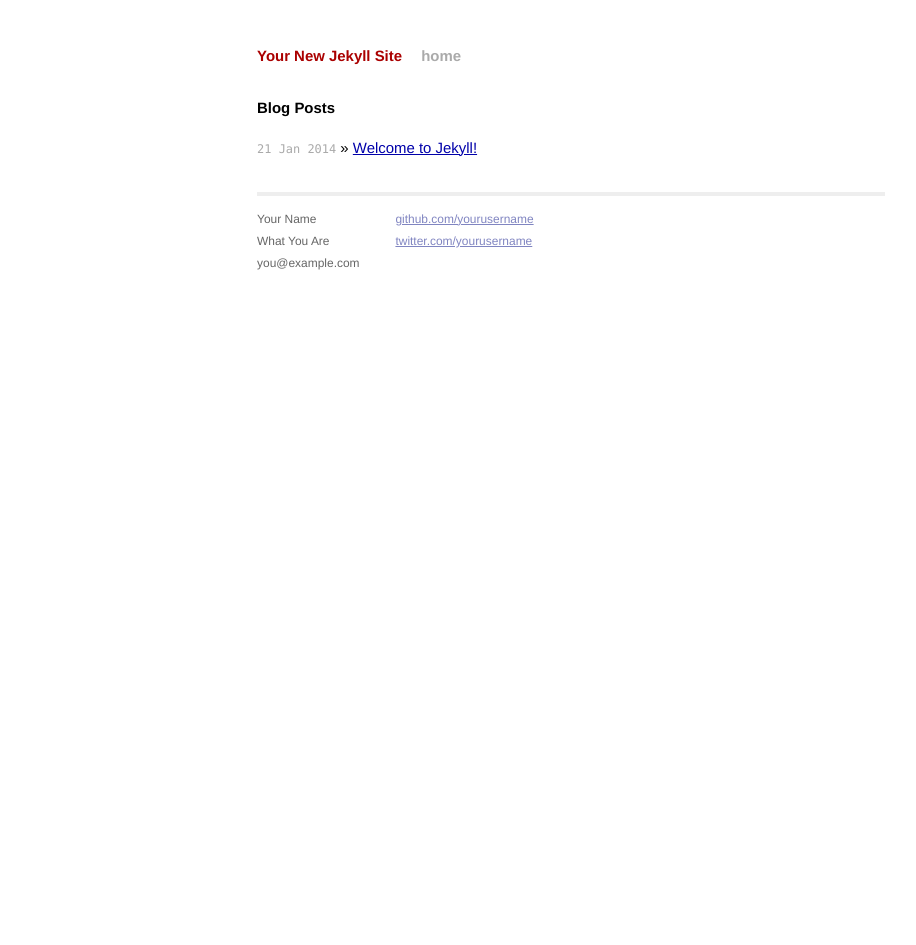
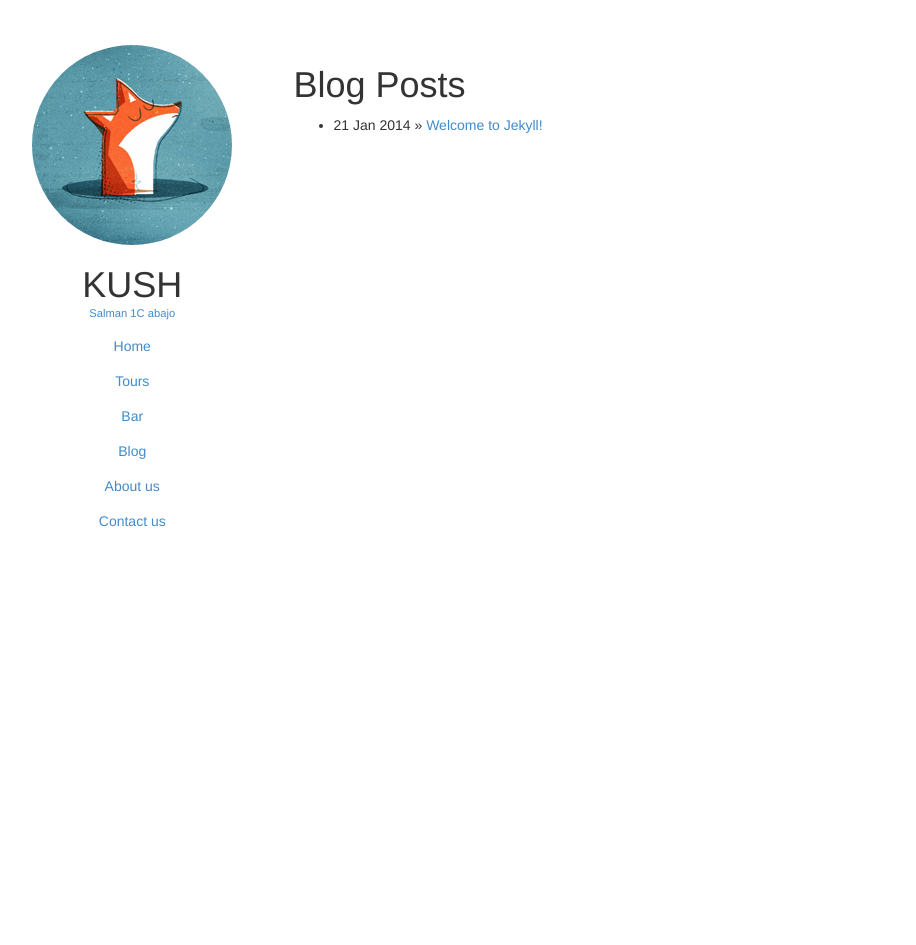
Before and after one commit to ilkush/ilkush.github.io, a Jekyll site: the page built from index.html, in a window 1280 px wide. Shown: the whole page, without its empty margins (69-985 px from the left). Built offline with Jekyll 4.4.1, drawn with Linux system fonts in a browser that asks for light colours; Markdown is read by kramdown in place of the engine named in the settings; after the commit the page ends 900 px from its top, so only the background shows below that.

Commit message:
Define default sidebar and created sidebar

```diff
--- /dev/null
+++ b/_includes/sidebar.html
@@ -0,0 +1,15 @@
+<figure>
+	<img src="/assets/logo.png" alt="kush" class="img-circle">
+	<h1 id="brand">KUSH</h1>
+	<figcaption><a href="/contact">Salman 1C abajo</a></figcaption>
+</figure>
+<nav>
+	<ul>
+		<li><a href="/">Home</a></li>
+		<li><a href="/tours">Tours</a></li>
+		<li><a href="/bar">Bar</a></li>
+		<li><a href="/blog">Blog</a></li>
+		<li><a href="/about">About us</a></li>
+		<li><a href="/contact">Contact us</a></li>
+	</ul>
+</nav>
--- a/_layouts/default.html
+++ b/_layouts/default.html
@@ -5,40 +5,19 @@
         <meta http-equiv="X-UA-Compatible" content="IE=edge,chrome=1">
         <title>{{ page.title }}</title>
         <meta name="viewport" content="width=device-width">
-
-        <!-- syntax highlighting CSS -->
-        <link rel="stylesheet" href="/css/syntax.css">
-
-        <!-- Custom CSS -->
+        <link rel="stylesheet" href="/css/bootstrap.min.css">
         <link rel="stylesheet" href="/css/main.css">
-
     </head>
     <body>
-
-        <div class="site">
-          <div class="header">
-            <h1 class="title"><a href="/">{{ site.name }}</a></h1>
-            <a class="extra" href="/">home</a>
+      <div class="container main">
+        <div class="row">
+          <div class="col-md-3">
+            {% include sidebar.html %}
           </div>
-
-          {{ content }}
-
-          <div class="footer">
-            <div class="contact">
-              <p>
-                Your Name<br />
-                What You Are<br />
-                you@example.com
-              </p>
-            </div>
-            <div class="contact">
-              <p>
-                <a href="https://github.com/yourusername">github.com/yourusername</a><br />
-                <a href="https://twitter.com/yourusername">twitter.com/yourusername</a><br />
-              </p>
-            </div>
+          <div class="col-md-9">
+            {{ content }}
           </div>
         </div>
-
+      </div>
     </body>
 </html>
--- a/css/main.css
+++ b/css/main.css
@@ -1,160 +1,35 @@
-/*****************************************************************************/
-/*
-/* Common
-/*
-/*****************************************************************************/
+/*===sidebar===*/
+figure {
+  text-align: center;
+}
 
-/* Global Reset */
-* {
+#brand {
+  text-align: center;
+  padding-bottom: 0;
+  margin-bottom: 0;
+}
+
+figcaption {
+  font-size: 0.8em;
   margin: 0;
   padding: 0;
 }
 
-html, body { height: 100%; }
 
-body {
-  background-color: #FFF;
-  font: 13.34px Helvetica, Arial, sans-serif;
-  font-size: small;
+nav {
   text-align: center;
 }
 
-h1, h2, h3, h4, h5, h6 {
-  font-size: 100%; }
-
-h1 { margin-bottom: 1em; }
-p { margin: 1em 0; }
-
-a         { color: #00a; }
-a:hover   { color: #000; }
-a:visited { color: #a0a; }
-
-/*****************************************************************************/
-/*
-/* Home
-/*
-/*****************************************************************************/
-.posts {
-  list-style-type: none;
-  margin-bottom: 2em;
+nav ul {
+  list-style: none;
+  margin: 0;
+  padding: 0;
 }
 
-.posts li {
-  line-height: 1.75em;
+nav ul li {
+  margin: 15px;
 }
 
-.posts span {
-  color: #aaa;
-  font-family: Monaco, "Courier New", monospace;
-  font-size: 80%;
+.main {
+  padding-top: 45px;
 }
-
-/*****************************************************************************/
-/*
-/* Site
-/*
-/*****************************************************************************/
-
-.site {
-  font-size: 115%;
-  text-align: justify;
-  width: 42em;
-  margin: 3em auto 2em;
-  line-height: 1.5em;
-}
-
-.header a {
-  font-weight: bold;
-  text-decoration: none;
-}
-
-.title {
-  display: inline-block;
-  margin-bottom: 2em;
-}
-
-.title a {
-  color: #a00;
-}
-
-.title a:hover {
-  color: #000;
-}
-
-.header a.extra {
-  color: #aaa;
-  margin-left: 1em;
-}
-
-.header a.extra:hover {
-  color: #000;
-}
-
-.meta {
-  color: #aaa;
-}
-
-.footer {
-  font-size: 80%;
-  color: #666;
-  border-top: 4px solid #eee;
-  margin-top: 2em;
-  overflow: hidden;
-}
-
-.footer .contact {
-  float: left;
-  margin-right: 3em;
-}
-
-.footer .contact a {
-  color: #8085C1;
-}
-
-.footer .rss {
-  margin-top: 1.1em;
-  margin-right: -.2em;
-  float: right;
-}
-
-.footer .rss img {
-  border: 0;
-}
-
-/*****************************************************************************/
-/*
-/* Posts
-/*
-/*****************************************************************************/
-
-/* standard */
-.post pre {
-  border: 1px solid #ddd;
-  background-color: #eef;
-  padding: 0 .4em;
-}
-
-.post ul, .post ol {
-  margin-left: 1.35em;
-}
-
-.post code {
-  border: 1px solid #ddd;
-  background-color: #eef;
-  padding: 0 .2em;
-}
-
-.post pre code {
-  border: none;
-}
-
-/* terminal */
-.post pre.terminal {
-  border: 1px solid #000;
-  background-color: #333;
-  color: #FFF;
-}
-
-.post pre.terminal code {
-  background-color: #333;
-}
```
